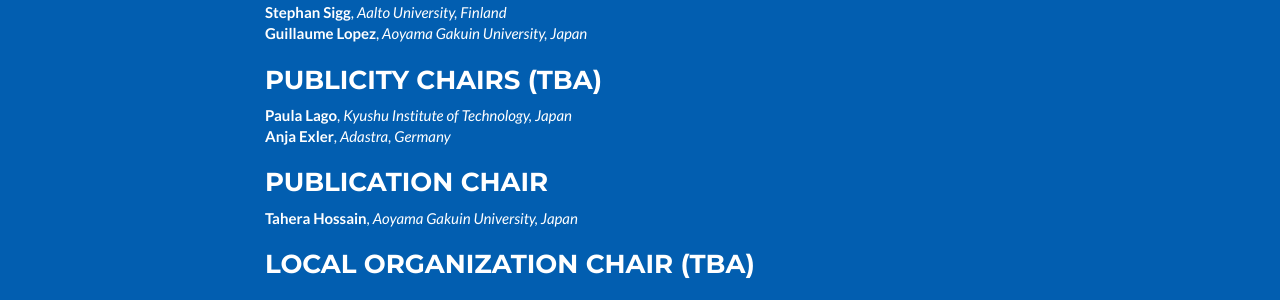
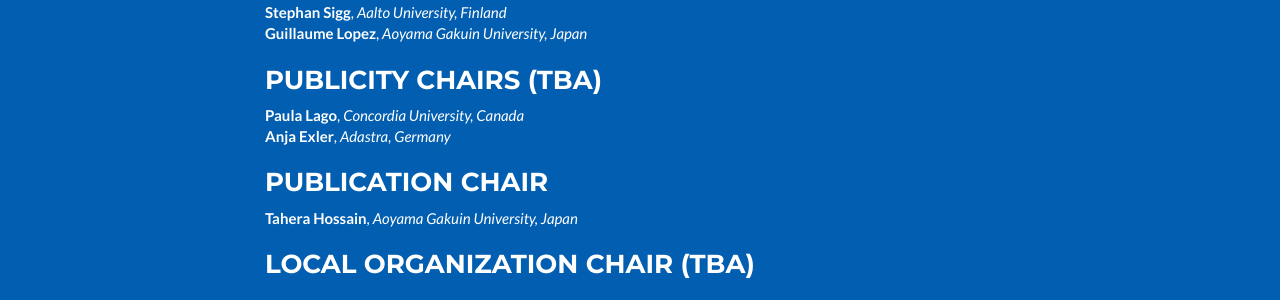
Before and after one commit to abc-research/abc-research.github.io, a Jekyll site: the page built from index.html, in a window 1280 px wide and 900 px high, scrolled down 3816 px. Shown: the part 154-454 px from the top of the window. Built offline with Jekyll 4.4.1, drawn with Linux system fonts in a browser that asks for light colours.

Commit message:
Update _config.yml

```diff
--- a/_config.yml
+++ b/_config.yml
@@ -227,7 +227,7 @@ committee:
   - role: Publicity Chairs (TBA)
     member:
       - name: Paula Lago
-        affil: Kyushu Institute of Technology, Japan
+        affil: Concordia University, Canada
       - name: Anja Exler
         affil: Adastra, Germany
 #      - name: Hiroki Watanabe
```
